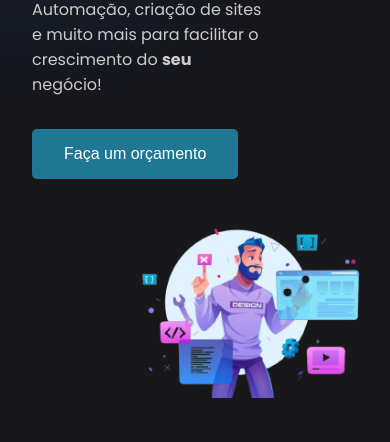
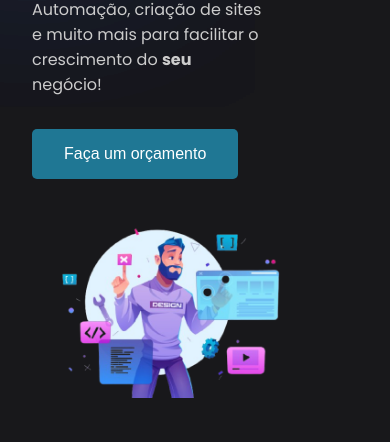
Before and after one commit to JoseOtavioJunqueira/TechRamos-Site, a plain HTML site: page index.html in a window 390 px wide. Shown: the part 402-844 px from the top of the page. Drawn offline with Linux system fonts and the light colour scheme.

Commit message:
Update style.css

```diff
--- a/style.css
+++ b/style.css
@@ -192,6 +192,9 @@ main {
 @media (max-width: 900px) {
     main {
         grid-template-columns: 1fr;
+    }
+    main > img {
+        margin: 0;
     }
 }
 
```
